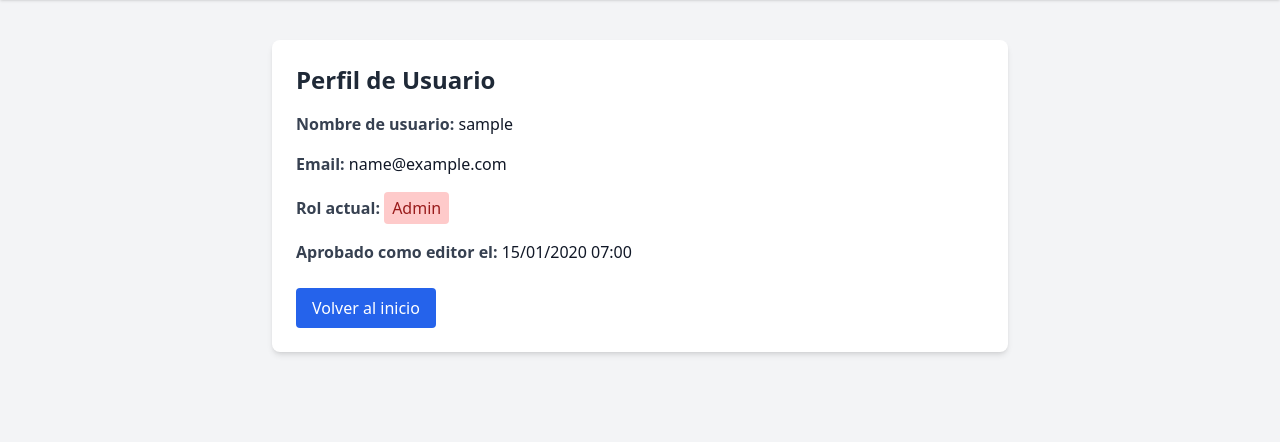
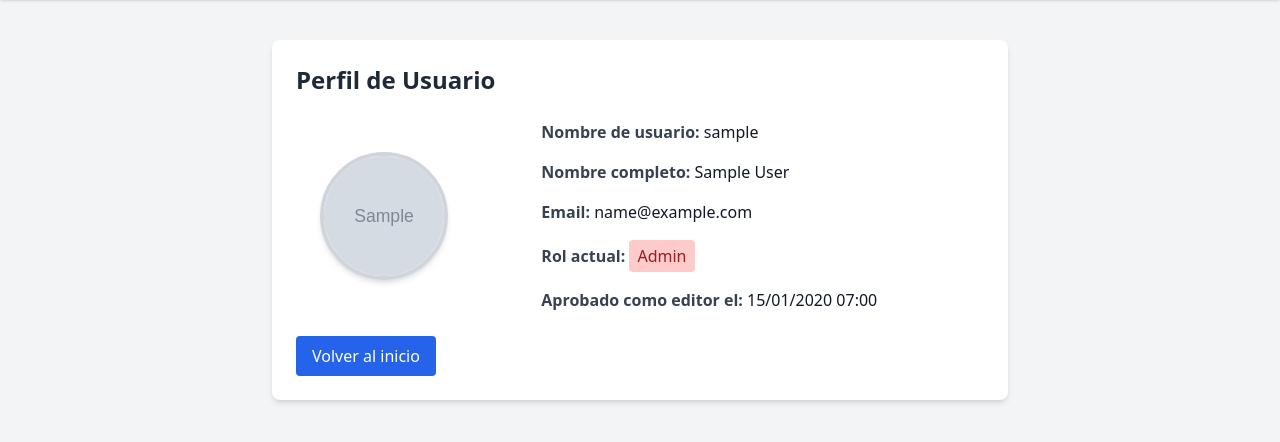
Before and after one commit to zma99/blog_django, a Django app: page /user/profile/ in a window 1280 px wide. Shown: the part 52-494 px from the top of the page. Run offline with Django 5.2, Linux system fonts and the light colour scheme; a user stored in the database is signed in; tables that the repository leaves empty hold one stand-in row (values such as "Sample post"); grey boxes marked "Sample" are stand-in pictures; some libraries are stand-ins or nearby versions.

Commit message:
Agregado foto de perfil

```diff
--- a/apps/users/models.py
+++ b/apps/users/models.py
@@ -12,6 +12,7 @@ class Profile(models.Model):
     requested_editor = models.BooleanField(default=False)
     requested_at = models.DateTimeField(null=True, blank=True, auto_now_add=True)
     approved_at = models.DateTimeField(null=True, blank=True)
+    avatar = models.ImageField(upload_to='users/profile/avatars/', null=True, blank=True)
 
     def is_editor(self):
         return self.rol == "editor"
--- a/apps/users/templates/profile_view.html
+++ b/apps/users/templates/profile_view.html
@@ -18,10 +18,28 @@
     </div>
   {% endif %}
 
-  <div class="space-y-4">
+<div class="grid grid-cols-1 md:grid-cols-3 gap-6 items-start m-6 items-center">
+  <!-- Foto de perfil -->
+  <div class="flex justify-center md:justify-start">
+    {% if profile.avatar %}
+      <img src="{{ profile.avatar.url }}" alt="Foto de perfil" class="w-32 h-32 rounded-full object-cover border-4 border-gray-300 shadow-md">
+    {% else %}
+      <div class="w-32 h-32 rounded-full bg-gray-100 flex items-center justify-center text-gray-500 border-4 border-gray-300 shadow-md">
+        <span class="text-sm">Sin foto</span>
+      </div>
+    {% endif %}
+  </div>
+
+  <!-- Datos del usuario -->
+  <div class="md:col-span-2 space-y-4">
     <div>
       <span class="font-semibold text-gray-700">Nombre de usuario:</span>
       <span class="text-gray-900">{{ profile.user.username }}</span>
+    </div>
+
+    <div>
+      <span class="font-semibold text-gray-700">Nombre completo:</span>
+      <span class="text-gray-900">{{ profile.user.get_full_name }}</span>
     </div>
     <div>
       <span class="font-semibold text-gray-700">Email:</span>
@@ -44,6 +62,7 @@
     </div>
     {% endif %}
   </div>
+</div>
 
   <div class="mt-6">
     <a href="{% url 'index' %}" class="inline-block bg-blue-600 text-white px-4 py-2 rounded hover:bg-blue-700 transition">
```
Also changed, not shown: apps/users/migrations/0004_profile_avatar_alter_profile_requested_at_and_more.py (added).
